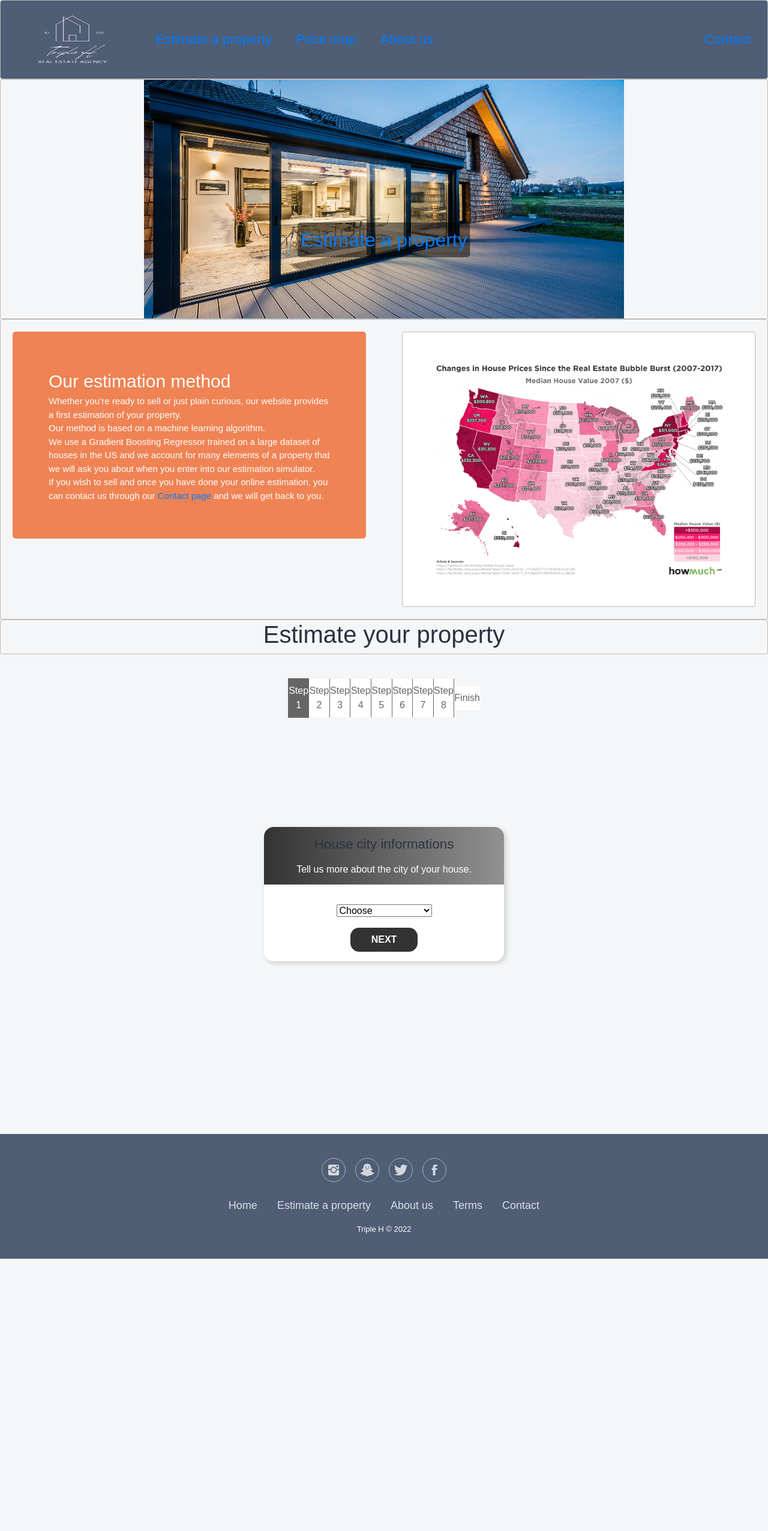
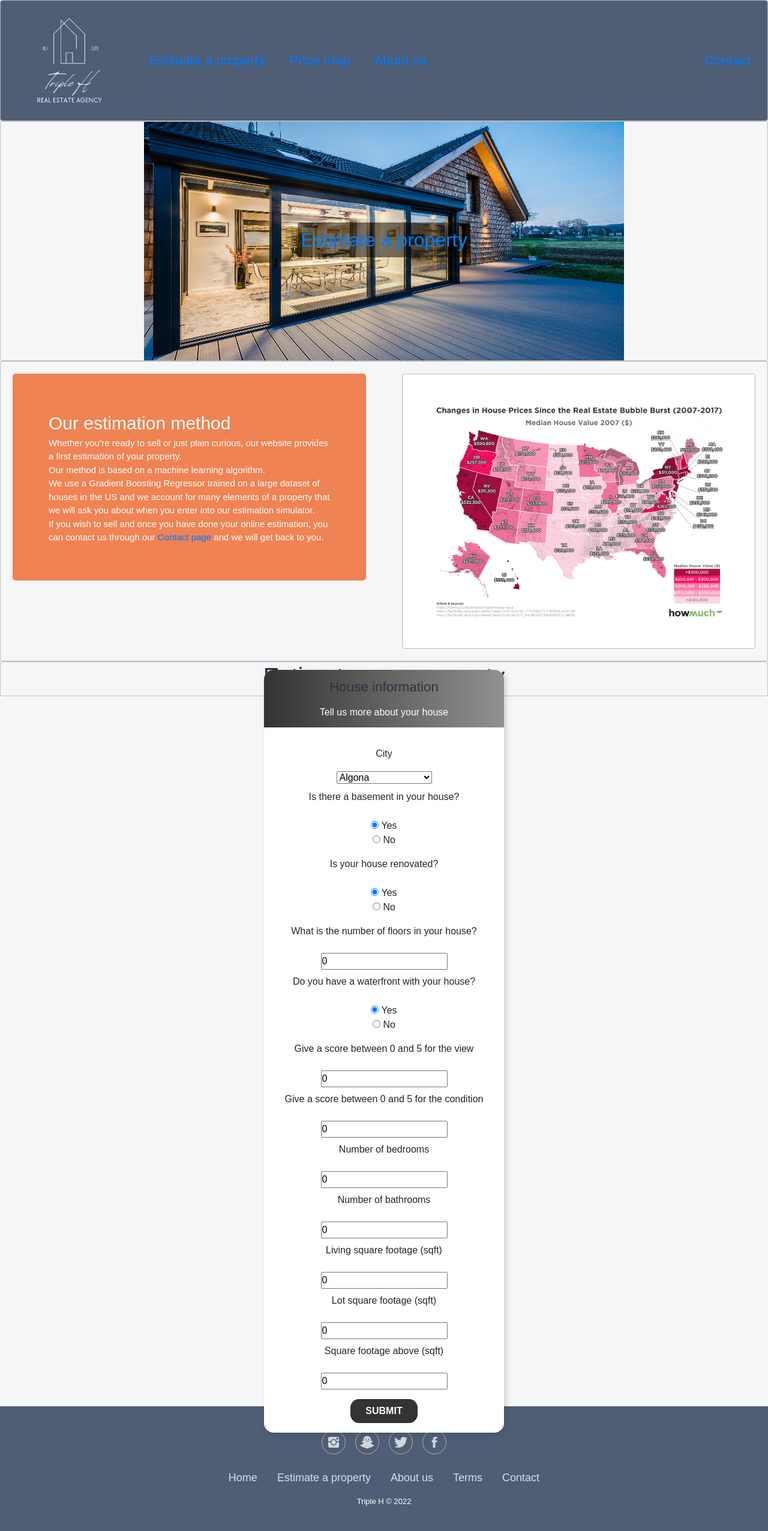
Before and after one commit to hashleyjr/house_prediction, a Flask app: page / in a window 1280 px wide. Shown: the whole page at 60% size. Before the commit the page ends 2099 px from the top, so only its background shows below. Run offline with Flask 2, Linux system fonts and the light colour scheme; parts of the project's set-up code (start-up, migrations or seed data) failed here and were passed over; some libraries are stand-ins or nearby versions.

Commit message:
prédiction du modèle (premier essai)

```diff
--- a/database.txt
+++ b/database.txt
@@ -15,3 +15,4 @@ haa,eER,jfh@kf.com,dryrty
 fwdf,qrq,qoj@ykl.com,drsdty
 klglg,qzpe,oihoh@glj.com,fqzùophr
 hajar,hajar,hajar@hajar.com,mohmqr
+d,d,,
--- a/server.py
+++ b/server.py
@@ -1,7 +1,14 @@
 from flask import Flask, render_template, url_for, request, redirect
 import csv
+import numpy as np
+
+import pickle
+
+model=pickle.load(open('model.pkl','rb'))
 
 app = Flask(__name__)
+
+
 
 
 @app.route('/')
@@ -19,6 +26,34 @@ def index():
 @app.route('/contact.html')
 def contact():
 	return render_template("contact.html")
+
+
+@app.route('/predict', methods=["POST"])
+def predict():
+    # get values of the form
+    city = request.values.get("city")
+    basement = request.values.get("choice_basement")
+    renovated = request.values.get("choice_renovated")
+    floors = request.values.get("floors")
+    waterfront = request.values.get("choice_waterfront")
+    view = request.values.get("view")
+    condition = request.values.get("condition")
+    bedrooms  = request.values.get("bedrooms")
+    bathrooms  = request.values.get("bathrooms")
+    living  = request.values.get("living")
+    lot  = request.values.get("lot")
+    above = request.values.get("above")
+
+    inputs = np.array([[bedrooms,bathrooms,living,lot,floors,waterfront,view,condition,above,basement,renovated,city]])
+
+    prediction = model.predict(inputs)
+
+    output='{0:.{1}f}'.format(prediction[0], 0)
+
+    # print prediction
+    return render_template('estimation.html',
+                           city='{}$'.format(output))
+
 
 def write_to_file(data):
 	with open('database.txt', mode='a') as database:
@@ -46,3 +81,6 @@ def submit_form():
 
 	else:
 		return "Something went wrong, try again"
+
+if __name__=="__main__":
+    app.run(port=5000, debug=True)
--- a/static/style.css
+++ b/static/style.css
@@ -1,6 +1,8 @@
 body {
     margin: 0 auto;
 }
+
+
 
 .zone {
     /*padding:30px 50px;*/
--- a/templates/estimation.html
+++ b/templates/estimation.html
@@ -15,7 +15,7 @@
 <body>
   <nav class="zone grey2">
     <ul class="main-nav">
-        <li><a href="index.html"><img src="./static/img/logo2.png" alt="Triple H" style="width:190px;height:90px;"></a></li>
+        <li><a href="index.html"><img src="./static/img/logo2.png" alt="Triple H" style="width:8em;"></a></li>
         <li><a href="index.html#estimation">Estimate a property</a></li>
         <li><a href="index.html#map">Price map</a></li>
         <li><a href="contact.html#contact">About us</a></li>
@@ -24,7 +24,7 @@
   </nav>
   <div class="zone white grid-wrapper">
     <div class="zone box3 project-pill content wrapper-project about" id="est">
-    Your estimation:
+    Our estimation of your house: {{city}}
     <img src="./static/img/estimation.png" alt="Triple H" class="center">
     <div class="about-par">
 
--- a/templates/index.html
+++ b/templates/index.html
@@ -16,7 +16,7 @@
 <body>
   <nav class="zone grey2">
     <ul class="main-nav">
-        <li><a href="index.html"><img src="./static/img/logo2.png" alt="Triple H" style="width:190px;height:90px;"></a></li>
+        <li><a href="index.html"><img src="./static/img/logo2.png" alt="Triple H" style="width:8em;"></a></li>
         <li><a href="#estimation">Estimate a property</a></li>
         <li><a href="#map">Price map</a></li>
         <li><a href="contact.html">About us</a></li>
@@ -53,32 +53,31 @@
     <div class="box zone"><img src="./img/desktop_analytics_2.png"></div>
     <div class="box zone"><img src="./img/server_safe_2.png"></div>-->
   </div>
+
+
   <div class = "house-estimation zone white"> <h1 id="estimation">Estimate your property</h1> </div>
+  <br>
+  <br>
+    <br>
+    <br>
+      <br>
 
+      <br>
+      <br>
+      <br>
   <main>
-    <div class="stepper">
-      <div class="step--1 step-active">Step 1</div>
-      <div class="step--2">Step 2</div>
-      <div class="step--3">Step 3</div>
-      <div class="step--4">Step 4</div>
-      <div class="step--5">Step 5</div>
-      <div class="step--6">Step 6</div>
-      <div class="step--7">Step 7</div>
-      <div class="step--8">Step 8</div>
-      <div class="step--9">Finish</div>
-    </div>
-    <form class="form form-active">
+    <form class="form form-active" action="/predict" method="POST">
       <div class="form--header-container">
         <h1 class="form--header-title">
-          House city informations
+          House information
         </h1>
 
         <p class="form--header-text">
-          Tell us more about the city of your house.
+          Tell us more about your house
         </p>
       </div>
+      <p>City</p>
       <select name="city">
-        <option>Choose</option>
         <option value ="31">Algona</option>
         <option value ="9">Auburn</option>
         <option value ="41">Beaux Arts Village</option>
@@ -124,13 +123,10 @@
         <option value ="15">Woodinville</option>
         <option value ="35">Yarrow Point</option>
       </select><br />
-      <button class="form__btn" id="btn-1">Next</button>
-    </form>
-    <form class="form">
-      <div class="form--header-container">
-        <h1 class="form--header-title">
-          House information basement
-        </h1>
+
+
+
+
 
         <p class="form--header-text">
           Is there a basement in your house?
@@ -138,110 +134,96 @@
       </div>
 
       <label>
-        <input type ="radio" name = "choice" value = "0" \> No <br \>
-        <input type ="radio" name = "choice" value = "1" \> Yes <br \>
+        <input type ="radio" name = "choice_basement" value = "1" checked> Yes <br \>
+        <input type ="radio" name = "choice_basement" value = "0" > No <br \>
       </label><br />
-        <button class="form__btn" id="btn-2-prev">Previous</button>
-        <button class="form__btn" id="btn-2-next">Next</button>
-    </form>
-    <form class="form">
-      <div class="form--header-container">
-        <h1 class="form--header-title">
-          House informations renovated
-        </h1>
+
+
+
+
 
         <p class="form--header-text">
           Is your house renovated?
         </p>
-      </div>
+
       <label>
-        <input type ="radio" name = "choice" value = "0" \> No <br \>
-        <input type ="radio" name = "choice" value = "1" \> Yes <br \>
+        <input type ="radio" name = "choice_renovated" value = "1" checked> Yes <br \>
+        <input type ="radio" name = "choice_renovated" value = "0" > No <br \>
       </label><br />
-        <button class="form__btn" id="btn-3-prev">Previous</button>
-        <button class="form__btn" id="btn-3-next">Next</button>
-    </form>
-    <form class="form">
-      <div class="form--header-container">
-        <h1 class="form--header-title">
-          House informations floor
-        </h1>
 
         <p class="form--header-text">
           What is the number of floors in your house?
         </p>
-      </div>
-      <input type="number" step="0.5" placeholder="Number of floor" />
-      <button class="form__btn" id="btn-4-prev">Previous</button>
-      <button class="form__btn" id="btn-4-next">Next</button>
-    </form>
-    <form class="form">
-      <div class="form--header-container">
-        <h1 class="form--header-title">
-          House informations waterfront
-        </h1>
+
+      <input type="number" name="floors" step="0.5" placeholder="Number of floor" value="0"/>
+
 
         <p class="form--header-text">
           Do you have a waterfront with your house?
         </p>
-      </div>
+
       <label>
-        <input type ="radio" name = "choice" value = "0" \> No <br \>
-        <input type ="radio" name = "choice" value = "1" \> Yes <br \>
+        <input type ="radio" name = "choice_waterfront" value = "1" checked> Yes <br \>
+        <input type ="radio" name = "choice_waterfront" value = "0"> No <br \>
       </label><br />
-        <button class="form__btn" id="btn-5-prev">Previous</button>
-        <button class="form__btn" id="btn-5-next">Next</button>
-    </form>
-    <form class="form">
-      <div class="form--header-container">
-        <h1 class="form--header-title">
-          House information view
-        </h1>
+
+
 
         <p class="form--header-text">
           Give a score between 0 and 5 for the view
         </p>
-      </div>
-      <input type="number" placeholder="view" />
-      <button class="form__btn" id="btn-6-prev">Previous</button>
-      <button class="form__btn" id="btn-6-next">Next</button>
-    </form>
-    <form class="form">
-      <div class="form--header-container">
-        <h1 class="form--header-title">
-          House information condition
-        </h1>
+
+      <input type="number" name="view" placeholder="view" value="0"/>
 
         <p class="form--header-text">
           Give a score between 0 and 5 for the condition
         </p>
-      </div>
-      <input type="number" placeholder="condition" />
-      <button class="form__btn" id="btn-7-prev">Previous</button>
-      <button class="form__btn" id="btn-7-next">Next</button>
-    </form>
-    <form class="form">
-      <div class="form--header-container">
-        <h1 class="form--header-title">
-          House information size
-        </h1>
 
-        <p class="form--header-text">
-          Tell us more about the rooms of your house.
-        </p>
-      </div>
-      <input type="number" placeholder="Number of bedrooms" />
-      <input type="number" step="0.25" placeholder="Number of bathrooms" />
-      <input type="text" placeholder="Living square footage" />
-      <input type="text" placeholder="Lot square footage" />
-      <input type="text" placeholder="Square footage above" />
-      <button class="form__btn" id="btn-8">Submit</button>
-    </form>
-    <div class="form--message"></div>
-  </main>
+      <input type="number" name="condition" placeholder="condition" value="0"/>
 
 
 
+        <p class="form--header-text">
+          Number of bedrooms
+        </p>
+
+       <input type="number" name="bedrooms" placeholder="Number of bedrooms" value="0"/>
+        <p class="form--header-text">
+           Number of bathrooms
+        </p>
+      <input type="number" name="bathrooms" step="0.25" placeholder="Number of bathrooms"  value="0"/>
+
+      <p class="form--header-text">
+         Living square footage (sqft)
+      </p>
+
+      <input type="number" name="living" placeholder="Living square footage"  value="0"/>
+      <p class="form--header-text">
+         Lot square footage (sqft)
+      </p>
+
+      <input type="number" name="lot" value="0" />
+
+      <p class="form--header-text">
+         Square footage above (sqft)
+      </p>
+
+      <input type="number" name="above" value="0" />
+
+      <br>
+      <button type="submit" class="form__btn" id="btn-8">Submit</button>
+    </form>
+
+  </main>
+
+<br>
+<br>
+<br>
+<br>
+<br>
+<br>
+<br>
+<br>
   <div class="footer-basic">
         <footer>
             <div class="social"><a href="https://www.instagram.com/"><i class="icon ion-social-instagram"></i></a><a href="https://www.snapchat.com/l/fr-fr/download"><i class="icon ion-social-snapchat"></i></a><a href="https://twitter.com/"><i class="icon ion-social-twitter"></i></a><a href="https://www.facebook.com/"><i class="icon ion-social-facebook"></i></a></div>
```
Also changed, not shown: contact.html (deleted, +0 -95 lines), estimation.html (deleted, +0 -57 lines), index.html (deleted, +0 -258 lines), templates/contact.html (+5 -5 lines), thankyou.html (deleted, +0 -57 lines).
